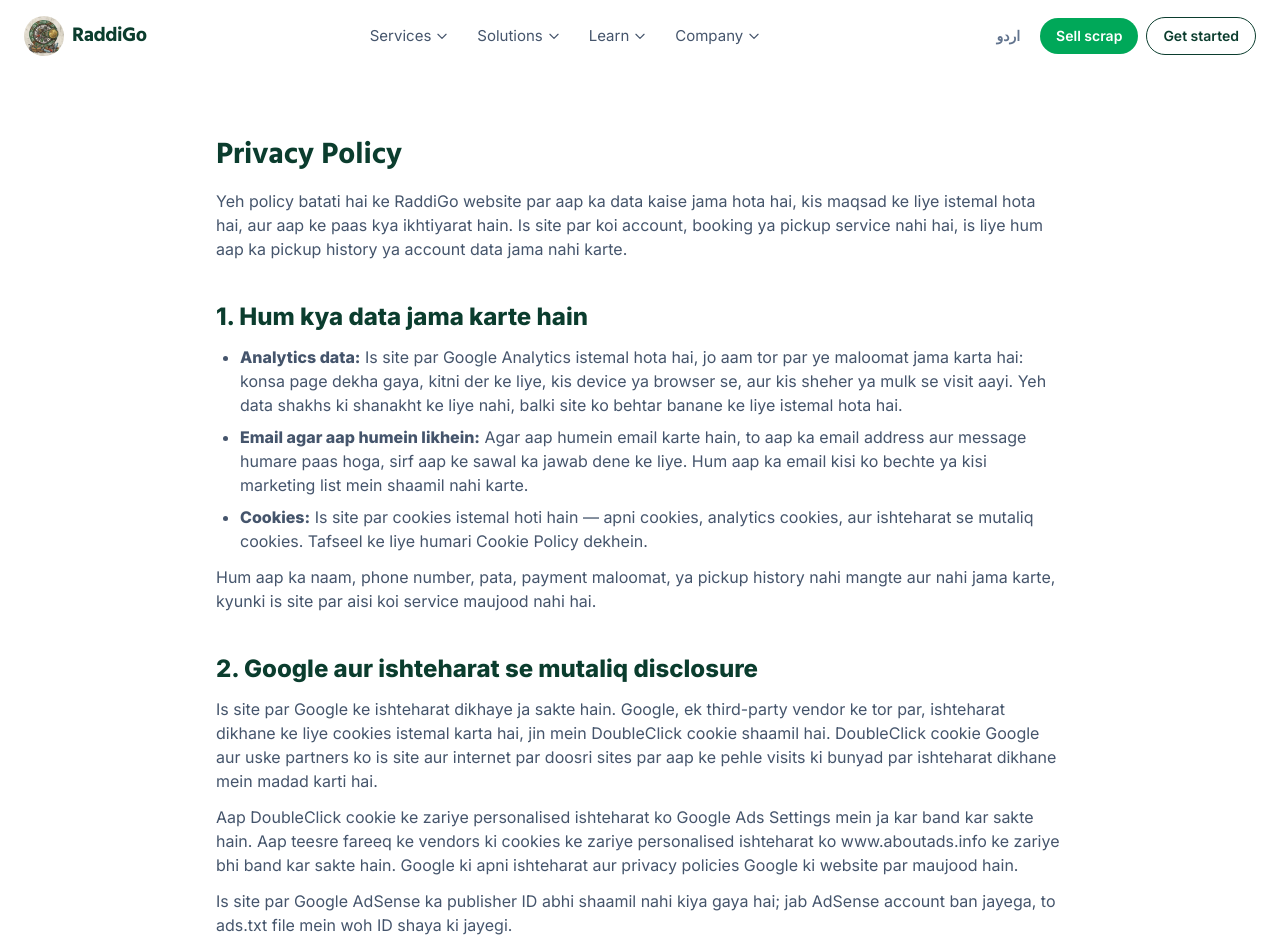
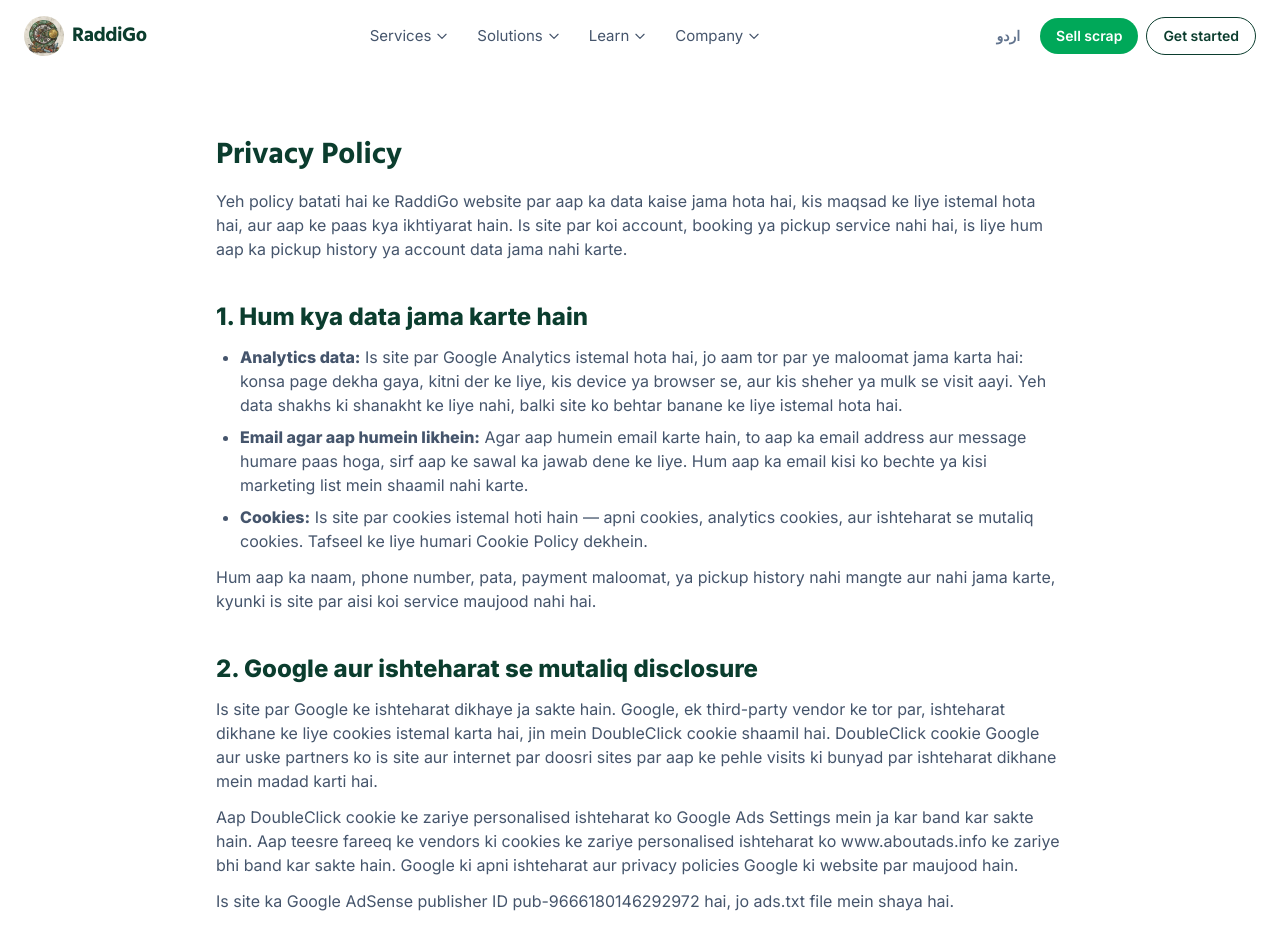
Before and after one commit to nauman331/RaddiGoWeb, a React (Vite) app: page /privacy in a window 1280 px wide. Shown: the top 952 px of the page. Built offline with nearby package versions, Linux system fonts and the light colour scheme.

Commit message:
fix(adsense): replace TRASH-CASH graphic with scrap photo, update privacy with live publisher ID

```diff
--- a/src/components/Process.tsx
+++ b/src/components/Process.tsx
@@ -2,7 +2,6 @@ import React from 'react'
 import { NavLink } from 'react-router-dom'
 import raddi from '../assets/raddi.jpeg'
 import digitalscale from '../assets/digitalscale.jpeg'
-import trashcash from '../assets/trashcash.jpeg'
 
 // General advice for selling scrap anywhere — not a RaddiGo booking flow.
 // RaddiGo does not offer pickup booking on this site.
@@ -25,8 +24,8 @@ const steps = [
         title: 'Compare offers, then sell',
         description:
             'Rates change with the market and with quality and quantity. Compare more than one offer, confirm the rate and the weight, and only then agree to sell.',
-        img: trashcash,
-        alt: 'Cash value of sorted scrap materials',
+        img: raddi,
+        alt: 'Stacked newspapers and sorted scrap ready to sell',
     },
 ]
 
--- a/src/pages/Privacy.tsx
+++ b/src/pages/Privacy.tsx
@@ -52,8 +52,7 @@ const Privacy: React.FC = () => {
                     Google ki website par maujood hain.
                 </p>
                 <p className="mt-3 text-slate-600">
-                    Is site par Google AdSense ka publisher ID abhi shaamil nahi kiya gaya hai; jab AdSense account ban
-                    jayega, to ads.txt file mein woh ID shaya ki jayegi.
+                    Is site ka Google AdSense publisher ID pub-9666180146292972 hai, jo ads.txt file mein shaya hai.
                 </p>
 
                 <h2 className="mt-10 text-2xl font-bold text-brand-dark">3. Teesre fareeq</h2>
```
